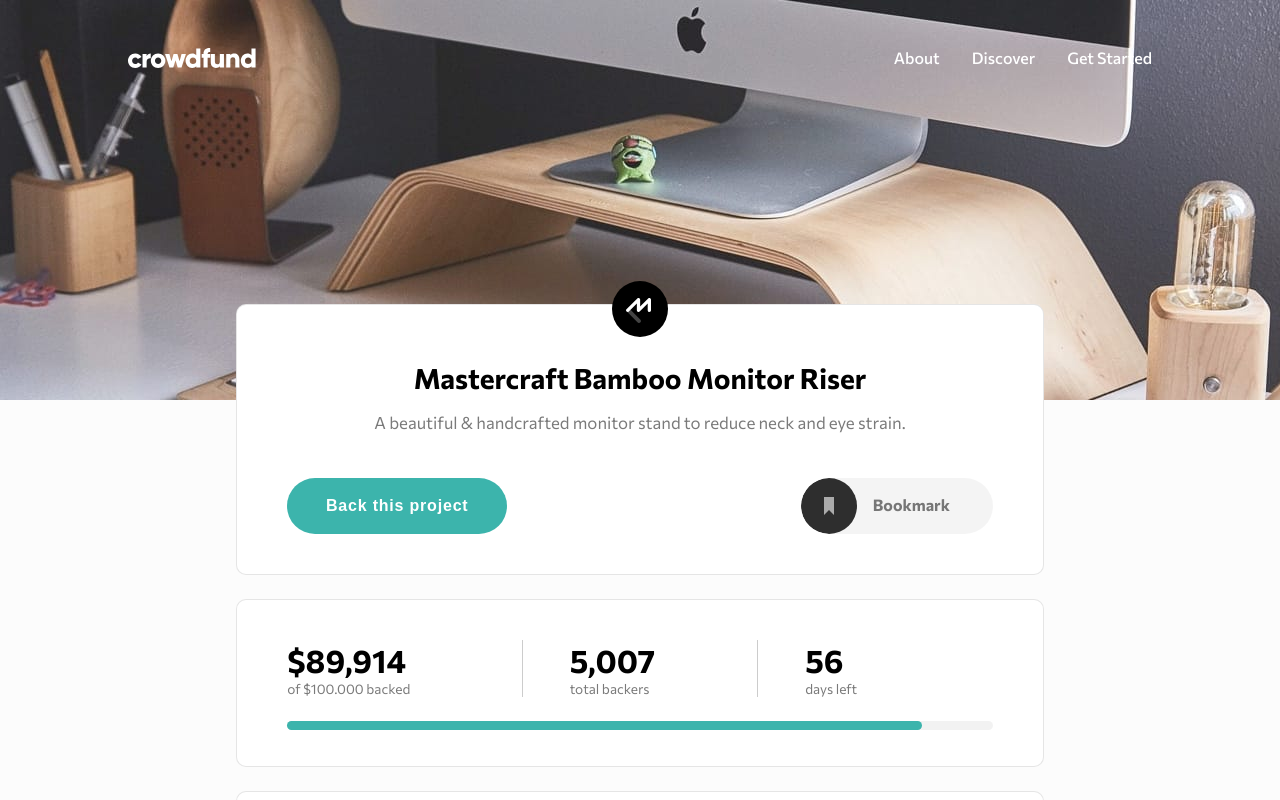
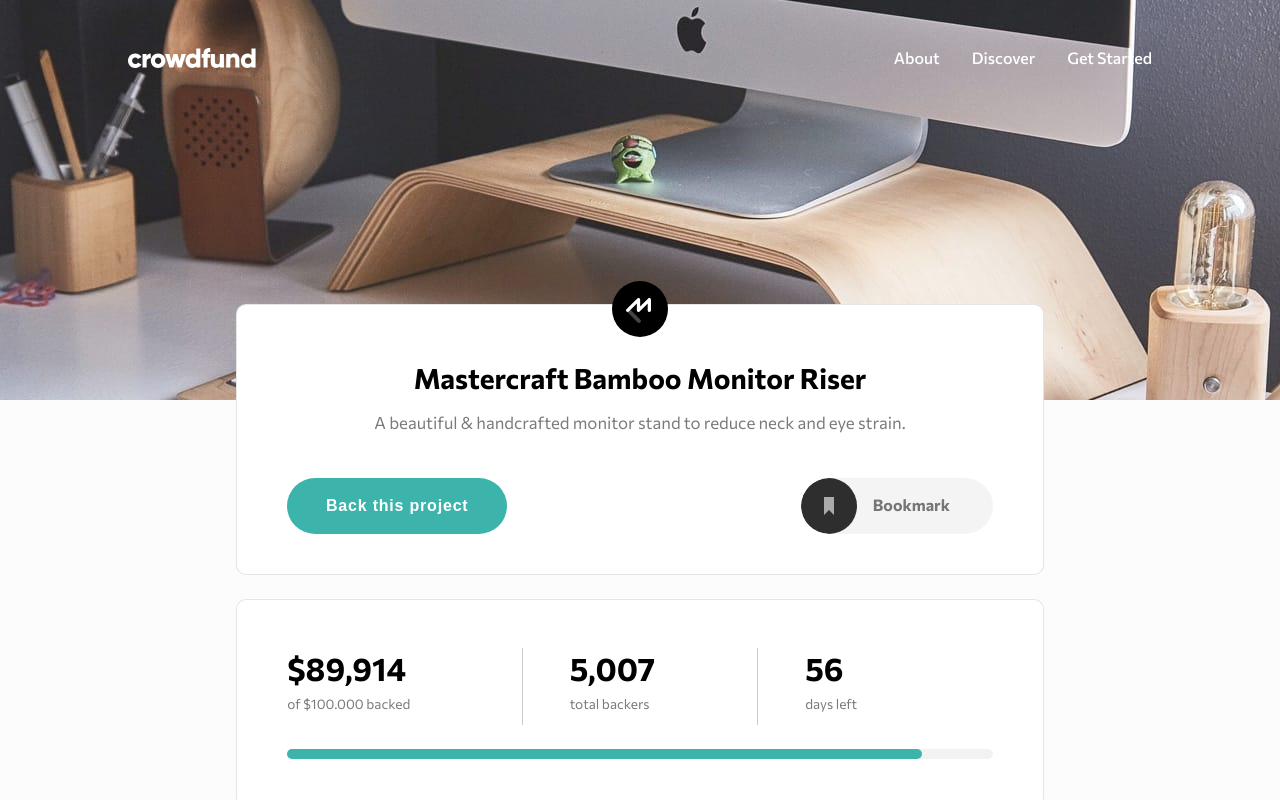
Before and after one commit to sandrj1/Crowdfunding-Product-Page, a React (Create React App) app: page / in a window 1280 px wide. Shown: the top 800 px of the page. Built offline with nearby package versions, Linux system fonts and the light colour scheme.

Commit message:
fixed numbers box

```diff
--- a/src/components/Numbers/Numbers.css
+++ b/src/components/Numbers/Numbers.css
@@ -71,7 +71,7 @@
     .numbers__box {
         flex-direction: row;
         width: 87.5%;
-        margin-top: 2em;
+        margin-top: 2.5em;
     }
 
     .box--left, .box--center, .box--right {
@@ -91,8 +91,16 @@
         margin-left: 20%;
     }
 
+    .numbers__box p {
+        padding: 0.5em 0 1em;
+    }
+
     .box--left h2, .box--left p {
         margin: 0;
+    }
+
+    .progress__bar--goal {
+        margin-bottom: 3em;
     }
 }
 
```
